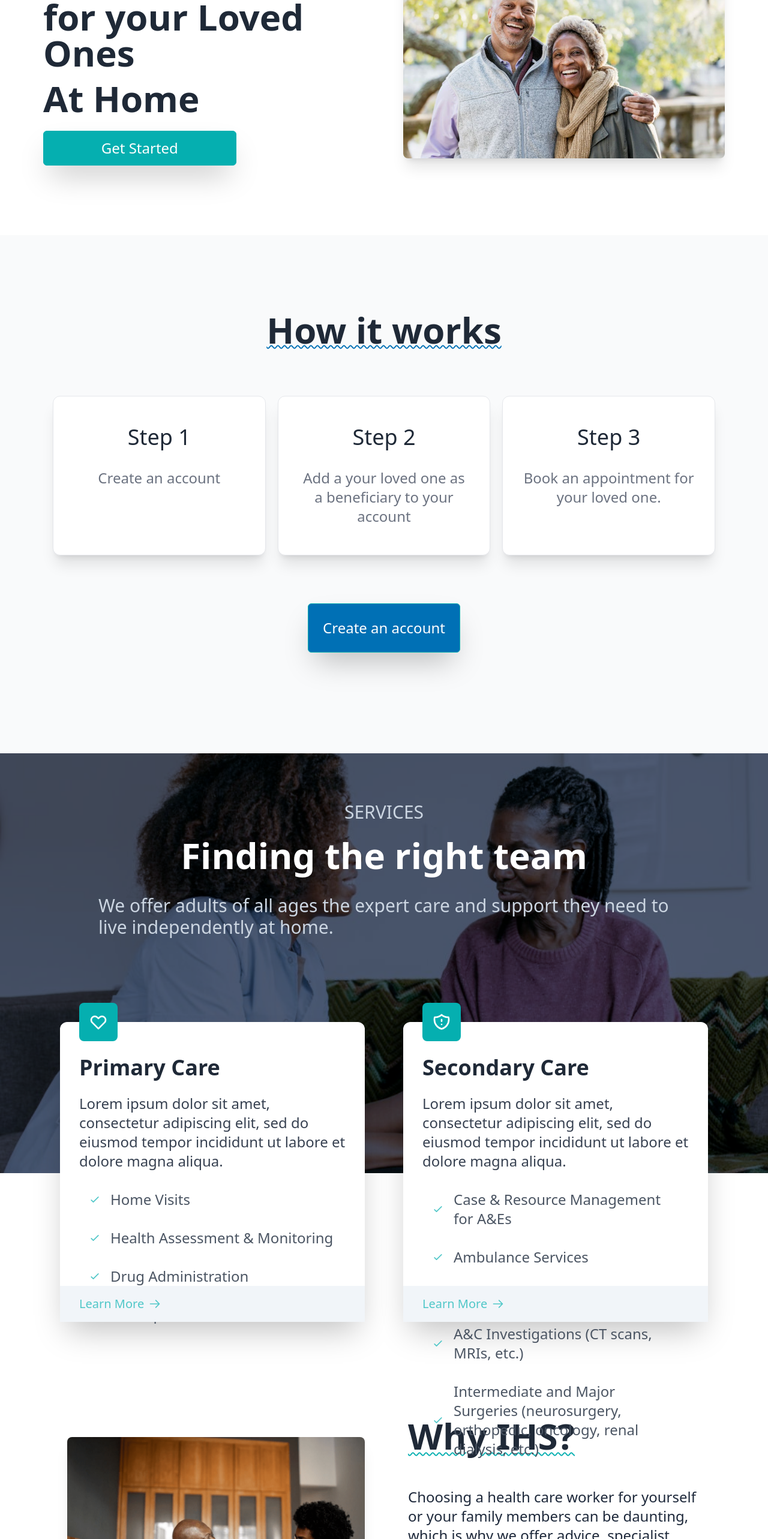
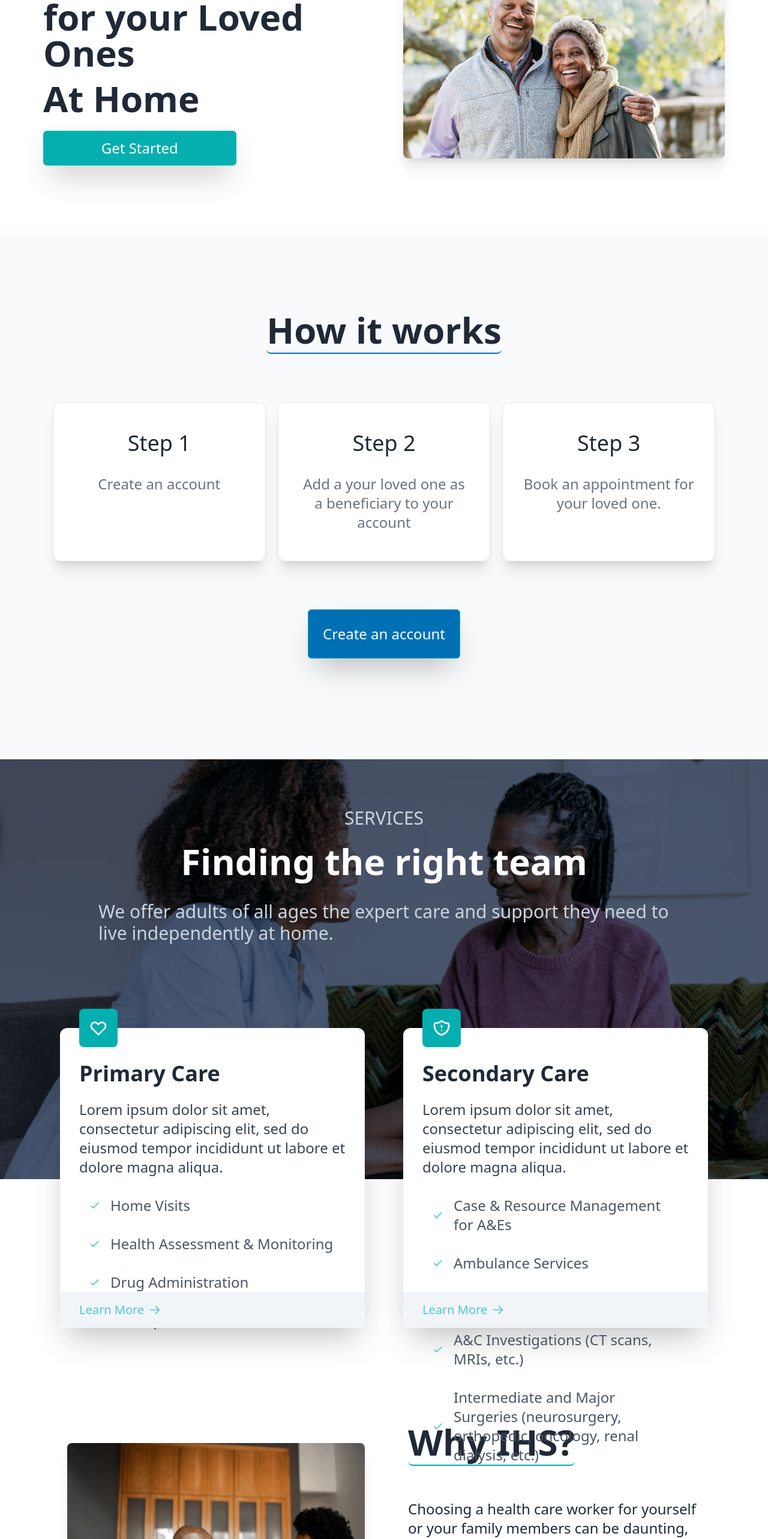
Before and after one commit to ihsidna/ihs-frontend, a React (Create React App) app: page / in a window 1280 px wide. Shown: the part 234-2800 px from the top of the page at 60% size. Built offline with nearby package versions, Linux system fonts and the light colour scheme.

Commit message:
refactor underline to border bottom

```diff
--- a/src/components/HowItWorks.jsx
+++ b/src/components/HowItWorks.jsx
@@ -8,7 +8,7 @@ const HowItWorks = () => {
 		<div className="bg-gray-50 w-full md:py-32 py-20 md:px-20 px-10">
 			<div className="max-w-[1240] mx-auto">
 				<div className="flex justify-center items-center">
-					<h2 className="md:text-6xl text-4xl font-semibold pb-10 text-gray-800 underline underline-offset-2 decoration-wavy decoration-ihs-blue decoration-2 ">
+					<h2 className="md:text-6xl text-4xl font-semibold pb-2 mb-10 text-gray-800  border-b-2 border-b-ihs-blue rounded-lg">
 						How it works
 					</h2>
 				</div>
--- a/src/components/WhyUs.jsx
+++ b/src/components/WhyUs.jsx
@@ -10,8 +10,8 @@ const WhyUs = () => {
 
 				<div className="grid md:grid-cols-2 content-evenly md:mx-20">
 
-					<div className="flex flex-col justify-center lg:px-10 md:px-10 px-8">
-						<h2 className="md:text-6xl text-3xl font-semibold pb-10 text-gray-800 underline underline-offset-4 decoration-wavy decoration-ihs-green decoration-2 ">Why IHS?</h2>
+					<div className="flex flex-col justify-center items-start lg:px-10 md:px-10 px-8">
+						<h2 className="md:text-6xl text-3xl font-semibold pb-2 mb-10 text-gray-800  border-b-2 border-b-ihs-green rounded-lg">Why IHS?</h2>
 						<p className="md:text-2xl text-lg py-4 text-slate-800">
 							Choosing a health care worker for yourself or your family members can be daunting, which is why we offer advice, specialist supportive living and friendly companionship to everyone.</p>
 
```
